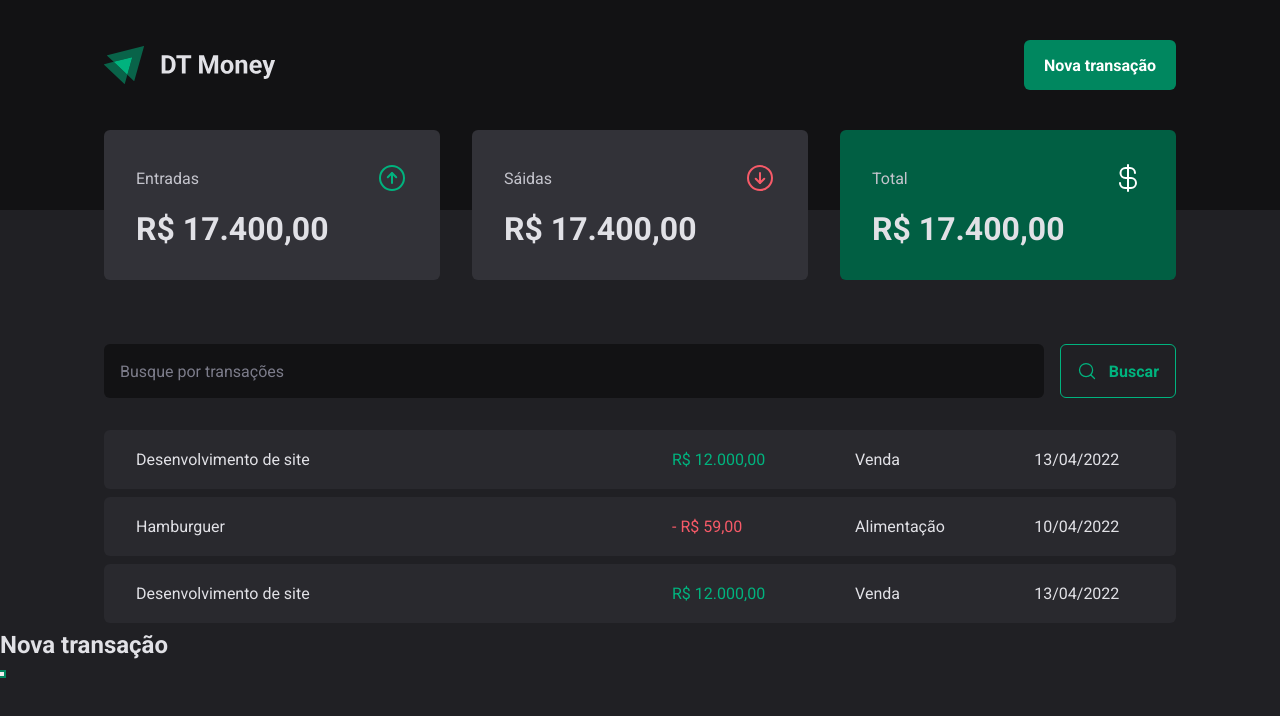
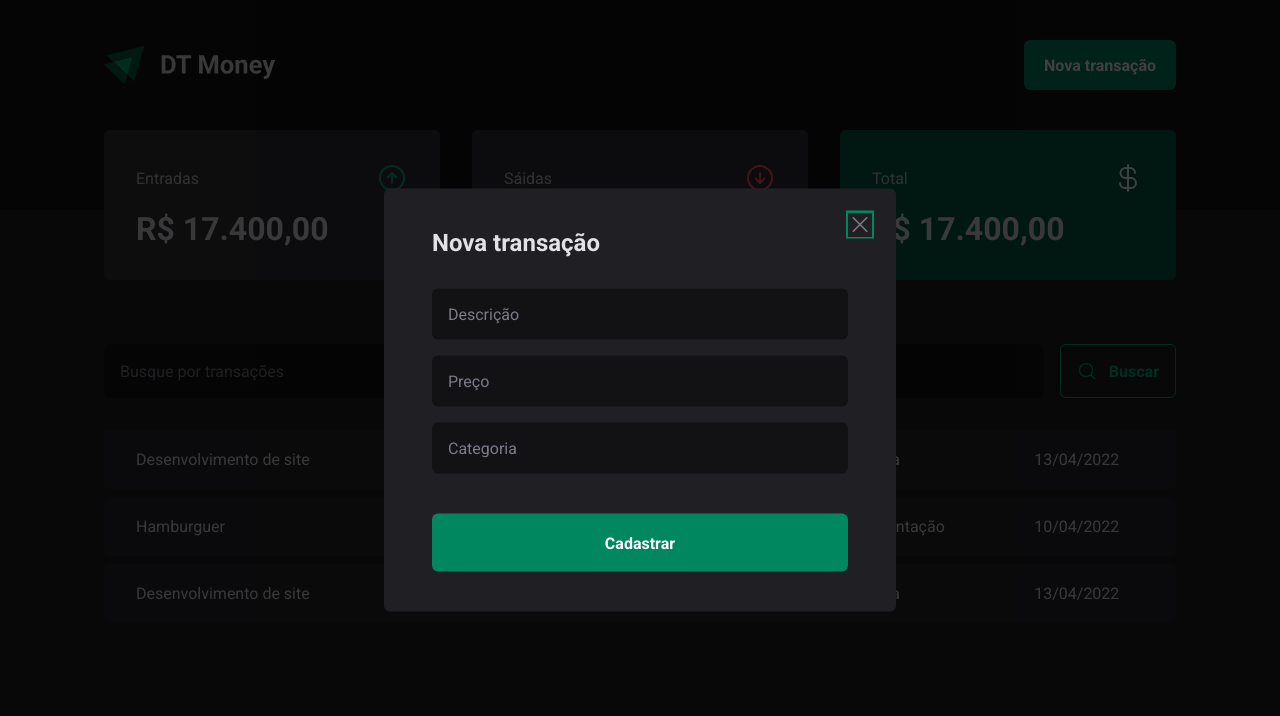
Before and after one commit to jhoownogueira/dtmoney-03, a React (Vite) app: page / in a window 1280 px wide. Both pictures are taken after a click on the button "Nova transação". Shown: the top 716 px of the page. Built offline with nearby package versions, Linux system fonts and the light colour scheme.

Commit message:
Styled Dialog Radix UI

```diff
--- a/src/components/Header/index.tsx
+++ b/src/components/Header/index.tsx
@@ -5,6 +5,7 @@
   NewTransactionsButton,
 } from "./styles";
 import logoImg from "../../assets/logo.svg";
+import { NewTransactionsModal } from "../NewTransactionsModal";
 
 export function Header() {
   return (
@@ -15,13 +16,7 @@
           <Dialog.Trigger asChild>
             <NewTransactionsButton>Nova transação</NewTransactionsButton>
           </Dialog.Trigger>
-          <Dialog.Portal>
-            <Dialog.Overlay />
-            <Dialog.Content>
-              <Dialog.Title>Nova transação</Dialog.Title>
-              <Dialog.Close />
-            </Dialog.Content>
-          </Dialog.Portal>
+          <NewTransactionsModal />
         </Dialog.Root>
       </HeaderContent>
     </HeaderContainer>
--- /dev/null
+++ b/src/components/NewTransactionsModal/index.tsx
@@ -0,0 +1,25 @@
+import * as Dialog from "@radix-ui/react-dialog";
+import { X } from "phosphor-react";
+import { CloseButton, Content, Overlay } from "./styles";
+
+export function NewTransactionsModal() {
+  return (
+    <Dialog.Portal>
+      <Overlay />
+      <Content>
+        <Dialog.Title>Nova transação</Dialog.Title>
+        <CloseButton>
+          <X size={24} />
+        </CloseButton>
+
+        <form action="">
+          <input type="text" placeholder="Descrição" required />
+          <input type="number" placeholder="Preço" required />
+          <input type="text" placeholder="Categoria" required />
+
+          <button type="submit">Cadastrar</button>
+        </form>
+      </Content>
+    </Dialog.Portal>
+  );
+}
--- /dev/null
+++ b/src/components/NewTransactionsModal/styles.ts
@@ -0,0 +1,69 @@
+import * as Dialog from "@radix-ui/react-dialog";
+import styled from "styled-components";
+
+export const Overlay = styled(Dialog.Overlay)`
+    position: fixed;
+    width: 100vw;
+    height: 200vh;
+    inset: 0;
+    background: rgba(0, 0, 0, 0.75);
+`
+
+export const Content = styled(Dialog.Content)`
+    min-width: 32rem;
+    border-radius: 6px;
+    padding: 2.5rem 3rem;
+    background: ${props => props.theme["gray-800"]};
+
+    position: fixed;
+    top: 50%;
+    left: 50%;
+    transform: translate(-50%, -50%);
+
+    form {
+        margin-top: 2rem;
+        display: flex;
+        flex-direction: column;
+        gap: 1rem;
+
+        input {
+            border-radius: 6px;
+            border: 0;
+            background: ${props => props.theme["gray-900"]};
+            color: ${props => props.theme["gray-300"]};
+            padding: 1rem;
+
+            &::placeholder {
+                color: ${props => props.theme["gray-500"]};
+            }
+        }
+
+        button[type="submit"] {
+            height: 58px;
+            border: 0;
+            background: ${props => props.theme["green-500"]};
+            color: ${props => props.theme.white};
+            font-weight: bold;
+            padding: 0 1.25rem;
+            border-radius: 6px;
+            margin-top: 1.5rem;
+            cursor: pointer;
+
+            &:hover {
+                background: ${props => props.theme["green-700"]};
+                transition: background-color 0.2s;
+            }
+        }
+    }
+`
+
+export const CloseButton = styled(Dialog.Close)`
+    position: absolute;
+    background: transparent;
+    border: 0;
+    top: 1.5rem;
+    right: 1.5rem;
+    line-height: 0;
+    cursor: pointer;
+    color: ${props => props.theme["gray-500"]};
+`
```
